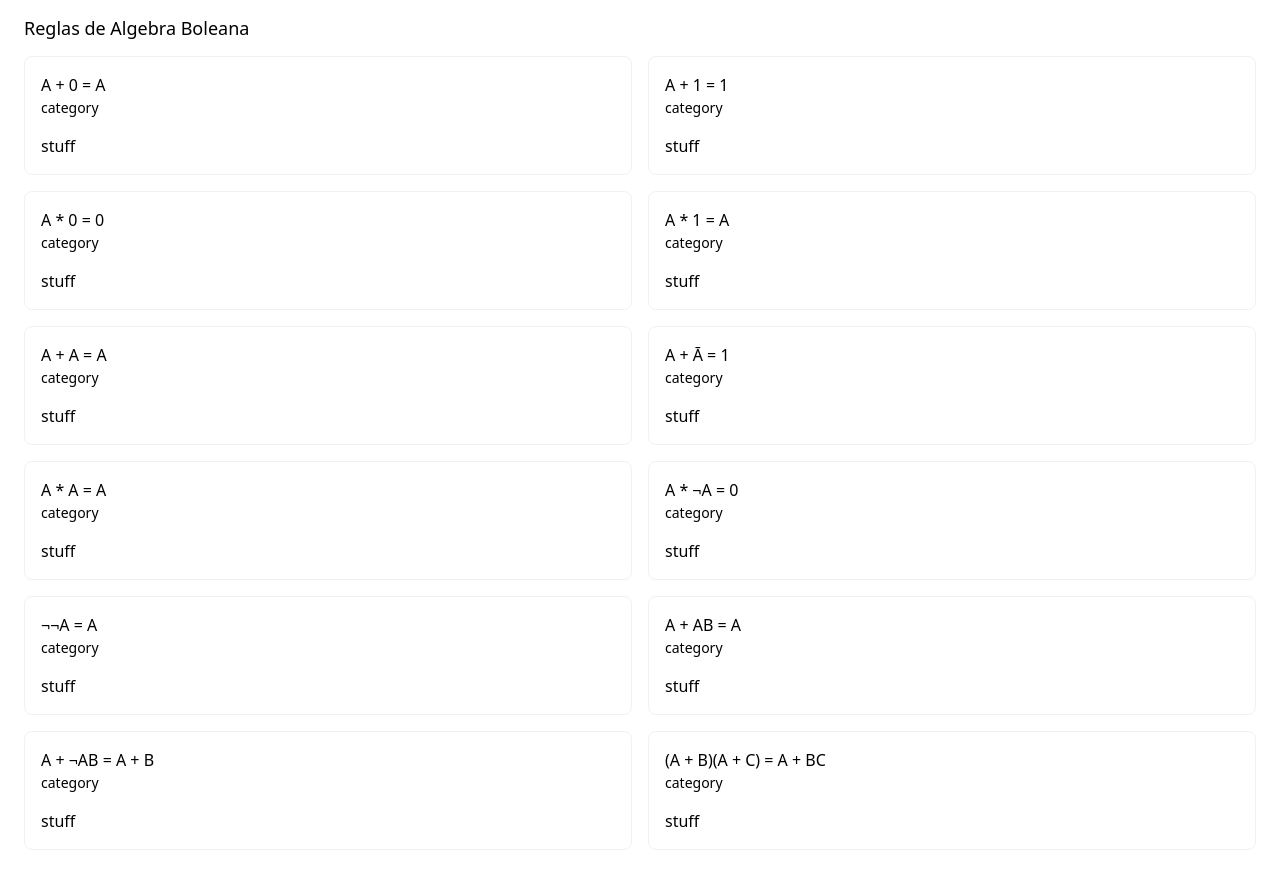
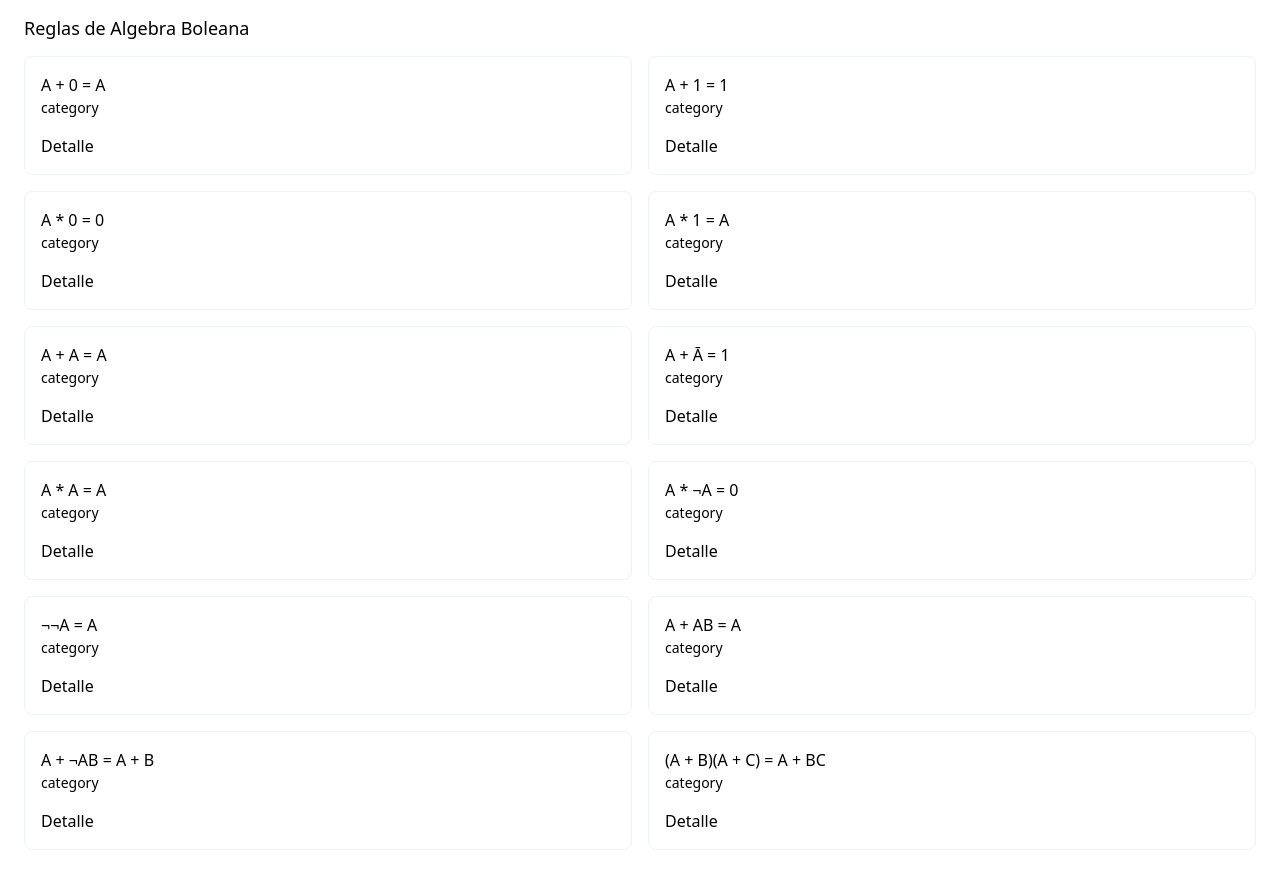
Before and after one commit to AlejandrLara12/digital, a Nuxt app: page /algebra-boleana in a window 1280 px wide. Built offline with nearby package versions, Linux system fonts and the light colour scheme.

Commit message:
adds nuxt link to each rule

```diff
--- a/components/Rule.vue
+++ b/components/Rule.vue
@@ -9,31 +9,25 @@
                 "
             >
                 <!-- bg-gradient-to-r hover:from-blue-500 hover:to-indigo-400 -->
-                <dl
-                    class="grid sm:block lg:grid xl:block grid-cols-2 grid-rows-2 items-center"
-                >
+                <dl class="grid sm:block lg:grid xl:block grid-cols-2 grid-rows-2 items-center">
                     <div>
                         <dt class="sr-only">Formula</dt>
-                        <dd
-                            class="group-hover:text-white leading-6 font-medium text-black"
-                        >
+                        <dd class="group-hover:text-white leading-6 font-medium text-black">
                         {{ formula }}
                         </dd>
                     </div>
                     <div>
                         <dt class="sr-only">Category</dt>
-                        <dd
-                            class="group-hover:text-blue-200 text-sm font-medium sm:mb-4 lg:mb-0 xl:mb-4"
-                        >
+                        <dd class="group-hover:text-blue-200 text-sm font-medium sm:mb-4 lg:mb-0 xl:mb-4">
                             category
                         </dd>
                     </div>
                     <div class="col-start-2 row-start-1 row-end-3">
                         <dt class="sr-only">Users</dt>
-                        <dd
-                            class="flex justify-end sm:justify-start lg:justify-end xl:justify-start -space-x-2"
-                        >
-                            stuff
+                        <dd class="flex justify-end sm:justify-start lg:justify-end xl:justify-start -space-x-2">
+                            <NuxtLink :to="'/algebra-boleana/'+id" >
+                                Detalle
+                            </NuxtLink>
                         </dd>
                     </div>
                 </dl>
@@ -48,7 +42,10 @@ export default {
     props: {
         formula: {
             type: String,
-            required: false,
+            required: true,
+        },
+        id: {
+            type: String,
         },
     },
     components: {},
```
